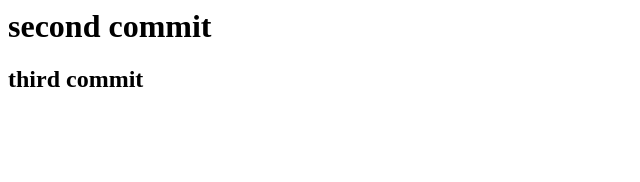
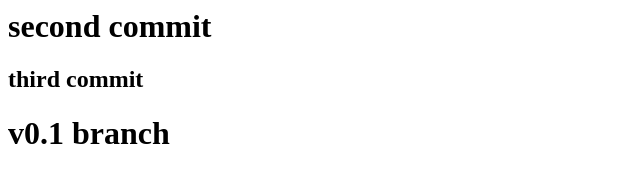
Before and after one commit to ahohm/learngit, a plain HTML site: page index.html in a window 1280 px wide. Shown: the whole page, without its empty margins (0-640 px from the left). Drawn offline with Linux system fonts and the light colour scheme.

Commit message:
first commit to v0.1 branch

```diff
--- a/index.html
+++ b/index.html
@@ -4,7 +4,8 @@
         <body>
             <h1>second commit</h1>
             <h2>third commit</h2>
-
+            <h1>v0.1 branch
+            </h1>
         </body>
     </head>
 </html>
```
